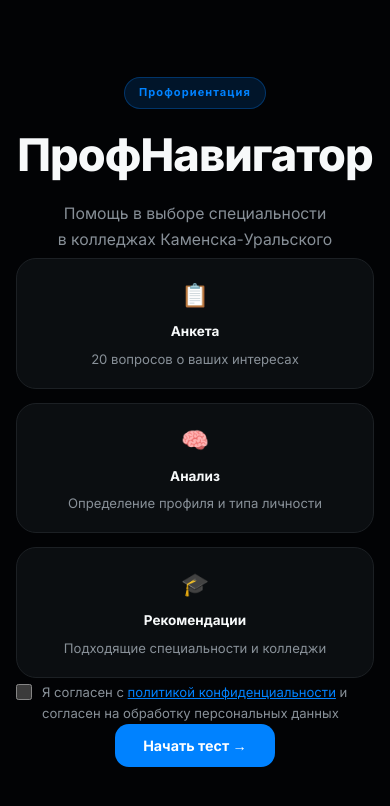
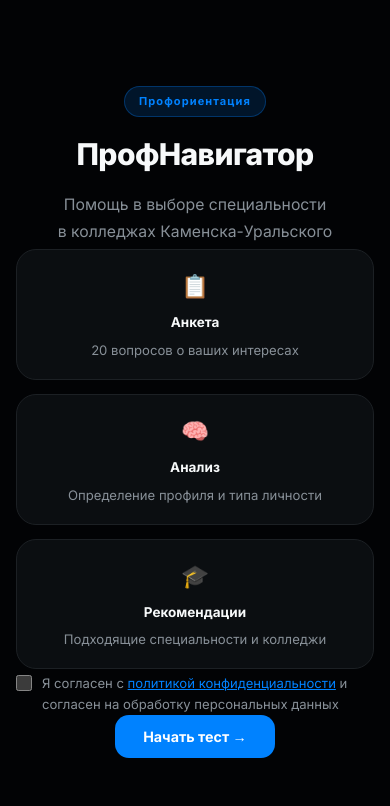
Before and after one commit to NIEVDI/profnavigator-web, a React (Vite) app: page / in a window 390 px wide. Shown: the top 806 px of the page. Built offline with nearby package versions, Linux system fonts and the light colour scheme.

Commit message:
Fix intro legacy CSS fallbacks

```diff
--- a/src/pages/IntroPage.module.css
+++ b/src/pages/IntroPage.module.css
@@ -31,7 +31,8 @@
 }
 
 .title {
-  font-size: 3rem;\n  font-size: clamp(2rem, 5vw, 3rem);
+  font-size: 3rem;
+  font-size: clamp(2rem, 5vw, 3rem);
   font-weight: 800;
   letter-spacing: -0.02em;
   line-height: 1.15;
@@ -54,6 +55,7 @@
 }
 
 @media (max-width: 560px) {
+  .title { font-size: 2rem; }
   .features { grid-template-columns: 1fr; }
 }
 
@@ -148,8 +150,12 @@
 /* ── Modal ── */
 .overlay {
   position: fixed;
+  top: 0;
+  right: 0;
+  bottom: 0;
+  left: 0;
   inset: 0;
-  background: oklch(0% 0 0 / 0.65);
+  background: rgba(0, 0, 0, 0.65);
   display: flex;
   align-items: center;
   justify-content: center;
```
